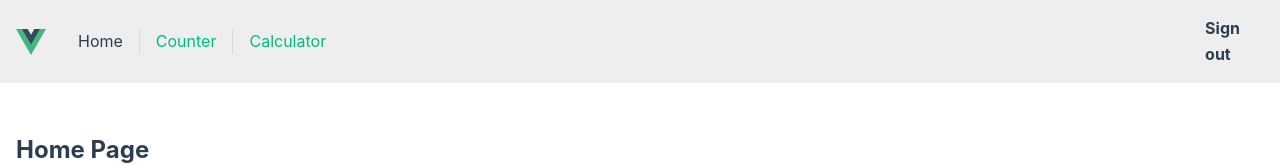
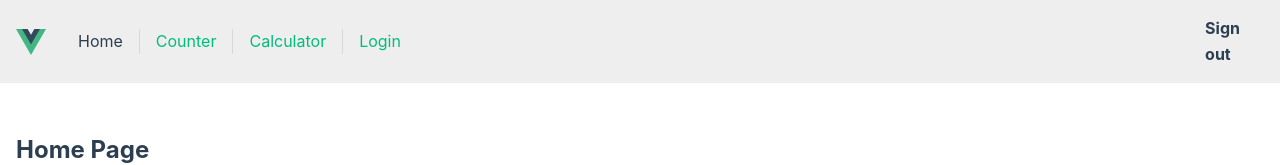
Before and after one commit to Yuri-Kuichik/wd16_vue_app, a Vue app: page / in a window 1280 px wide. Shown: the top 165 px of the page. Built offline with nearby package versions, Linux system fonts and the light colour scheme.

Commit message:
added rout to login page

```diff
--- a/src/components/AppHeader.vue
+++ b/src/components/AppHeader.vue
@@ -14,6 +14,7 @@ export default {
         <RouterLink to="/">Home</RouterLink>
         <RouterLink to="/counter">Counter</RouterLink>
         <RouterLink to="/calculator">Calculator</RouterLink>
+        <RouterLink to="/login">Login</RouterLink>
       </nav>
       <div class="btn-sign-out"><b>Sign out</b></div>
     </BaseLayout>
--- a/src/router/index.js
+++ b/src/router/index.js
@@ -22,6 +22,11 @@ const router = createRouter({
       name: 'counter',
       component: CounterPage
     },
+    {
+      path: '/login',
+      name: 'login',
+      component: () => import('../pages/LoginPage.vue')
+    }
   ],
 })
 
```
